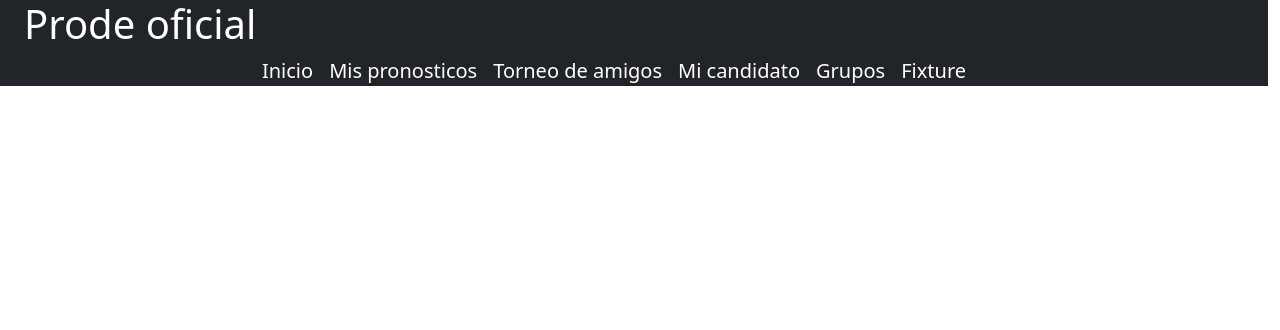
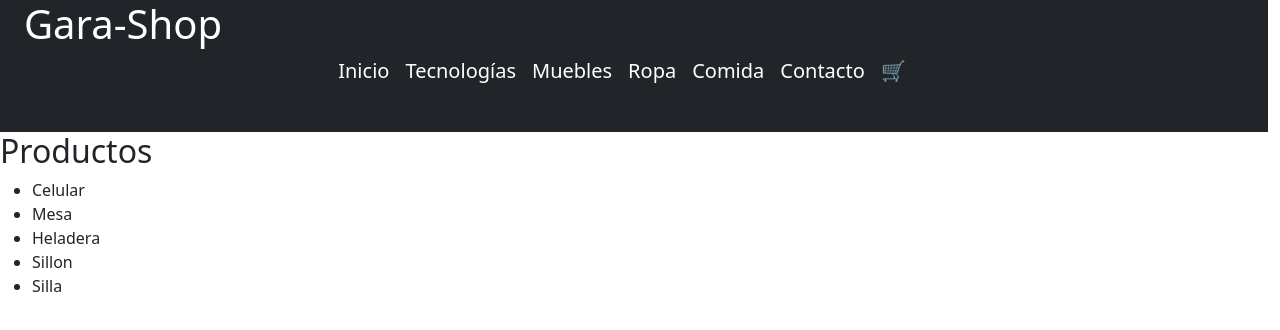
Before and after one commit to FerDarder/react, a React (Create React App) app: page / in a window 1280 px wide. Shown: the top 330 px of the page. Built offline with nearby package versions, Linux system fonts and the light colour scheme.

Commit message:
Extendimos la lavbar y agregamos productos

```diff
--- a/src/App.css
+++ b/src/App.css
@@ -1,3 +1,4 @@
+
 .App {
   text-align: center;
 }
--- a/src/App.js
+++ b/src/App.js
@@ -1,12 +1,15 @@
 import logo from './logo.svg';
 import './App.css';
+import React from 'react';
 import NavBar from './Compoents/NavBar';
+import MainContainer from './Compoents/MainContainer';
 
 export default function App(){
 
   return (
     <>
       <NavBar/>
+      <MainContainer/>
     </>
     );
 }
--- /dev/null
+++ b/src/Compoents/CarWidget.jsx
@@ -0,0 +1,11 @@
+import React from "react";
+import 'bootstrap/dist/css/bootstrap.min.css';
+
+
+export default function CarWidget(){
+    return (
+        <>
+            <p className="text-white derecha">🛒</p>
+        </>
+    );
+}
--- /dev/null
+++ b/src/Compoents/Main.jsx
@@ -0,0 +1,13 @@
+import React from "react";
+
+
+export default function Main( {arreglo} ){
+    return(
+        <>
+            <h2>Productos</h2>
+            <ul>
+                {arreglo.map((item) => <li>{item}</li>)}
+            </ul>
+        </>
+    );
+}
--- /dev/null
+++ b/src/Compoents/MainContainer.jsx
@@ -0,0 +1,13 @@
+import React from "react";
+import Main from "./Main";
+
+
+export default function MainContainer(){
+
+    let array = ["Celular", "Mesa", "Heladera", "Sillon", "Silla"];
+    return(
+        <>
+            <Main arreglo={array} />
+        </>
+    );
+}
--- a/src/Compoents/NavBar.jsx
+++ b/src/Compoents/NavBar.jsx
@@ -1,35 +1,46 @@
 import React from "react";
 import 'bootstrap/dist/css/bootstrap.min.css';
-
+import CarWidget from './CarWidget';
 
 export default function NavBar(){
     return(
         <>
             <div className="container-fluid row bg-dark " >
-                <h1 className="bg-dark text-white">Prode oficial</h1>
+                <h1 className="bg-dark text-white">Gara-Shop</h1>
                     <ul className="nav justify-content-center flex-row flex-md-row">
-                        <li className="d-inline-block"><a className="navbar-brand text-white " href="#">
-                            Inicio
+                        <li className="d-inline-block">
+                            <a className="navbar-brand text-white " href="#">
+                                Inicio
                             </a>
                         </li>
-                        <li className="d-inline-block"><a className="navbar-brand text-white " href="#">
-                            Mis pronosticos
+                        <li className="d-inline-block">
+                            <a className="navbar-brand text-white " href="#">
+                                Tecnologías
                             </a>
                         </li>
-                        <li className="d-inline-block"><a className="navbar-brand text-white " href="#">
-                            Torneo de amigos
+                        <li className="d-inline-block">
+                            <a className="navbar-brand text-white " href="#">
+                                Muebles
                             </a>
                         </li>
-                        <li className="d-inline-block"><a className="navbar-brand text-white " href="#">
-                            Mi candidato
+                        <li className="d-inline-block">
+                            <a className="navbar-brand text-white " href="#">
+                                Ropa
                             </a>
                         </li>
-                        <li className="d-inline-block"><a className="navbar-brand text-white " href="#">
-                            Grupos
+                        <li className="d-inline-block">
+                            <a className="navbar-brand text-white " href="#">
+                                Comida
                             </a>
                         </li>
-                        <li className="d-inline-block"><a className="navbar-brand text-white " href="#">
-                            Fixture
+                        <li className="d-inline-block">
+                            <a className="navbar-brand text-white " href="#">
+                                Contacto
+                            </a>
+                        </li>
+                        <li className="d-inline-block">
+                            <a className="navbar-brand text-white " href="#">
+                                <CarWidget/>
                             </a>
                         </li>
                     </ul>
```
